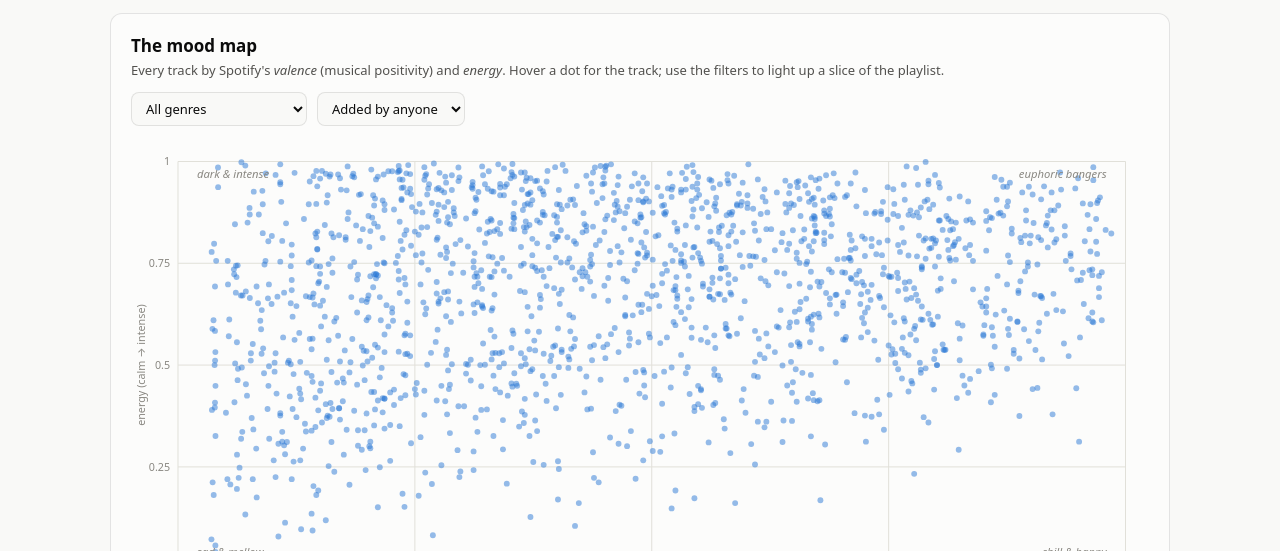
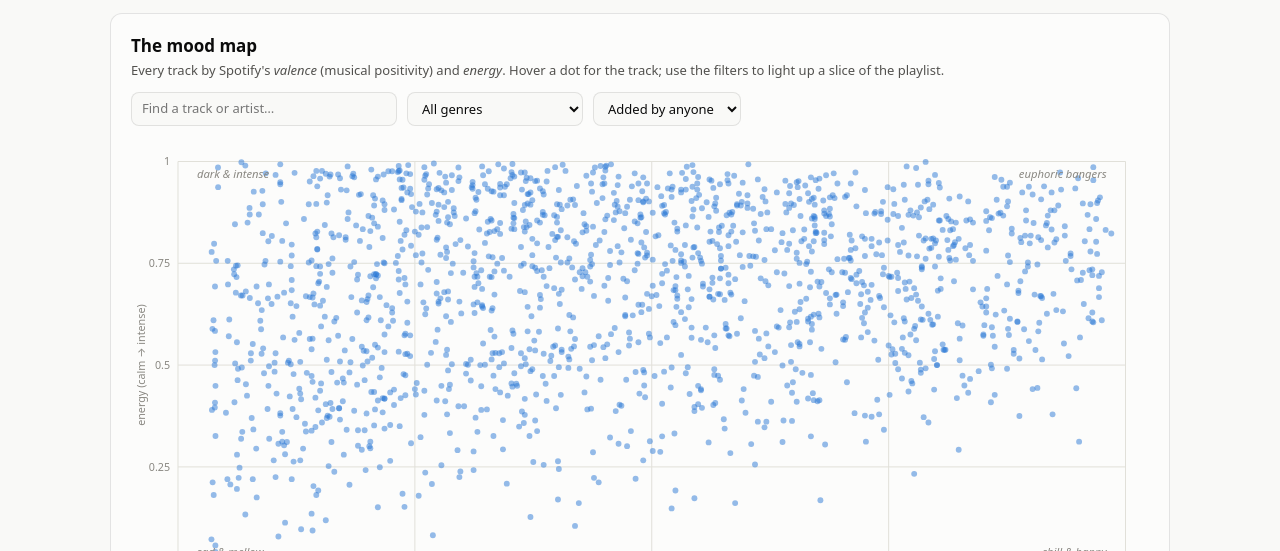
Before and after one commit to LethalNoah/everything-playlist, a plain HTML site: page index.html in a window 1280 px wide. Shown: the part 249-800 px from the top of the page. Drawn offline with Linux system fonts and the light colour scheme.

Commit message:
Add track search with dot highlighting to the mood map
Co-Authored-By: Claude Fable 5 <noreply@anthropic.com>

```diff
--- a/index.html
+++ b/index.html
@@ -170,8 +170,10 @@
     <h2>The mood map</h2>
     <p class="desc">Every track by Spotify's <em>valence</em> (musical positivity) and <em>energy</em>. Hover a dot for the track; use the filters to light up a slice of the playlist.</p>
     <div class="filters">
+      <input type="search" id="moodSearch" placeholder="Find a track or artist…" size="26" aria-label="Search for a track on the mood map">
       <select id="genreFilter" aria-label="Filter by genre"></select>
       <select id="adderFilter" aria-label="Filter by adder"></select>
+      <span id="moodCount" style="align-self:center;font-size:13px;color:var(--text-muted)"></span>
     </div>
     <div id="moodChart"></div>
   </div>
@@ -385,15 +387,18 @@ $('#adderFilter').innerHTML = `<option value="">Added by anyone</option>` +
   ADDERS.map((a,i) => `<option value="${i}">${esc(a)}</option>`).join('');
 $('#genreFilter').addEventListener('change', renderMood);
 $('#adderFilter').addEventListener('change', renderMood);
+$('#moodSearch').addEventListener('input', renderMood);
 
 function renderMood() {
   const W = 1040, H = 480, m = {t: 24, r: 24, b: 40, l: 48};
   const pw = W - m.l - m.r, ph = H - m.t - m.b;
   const gf = $('#genreFilter').value, af = $('#adderFilter').value;
-  const active = (t) => (!gf || t.g.includes(gf)) && (af === '' || t.b === +af);
+  const q = $('#moodSearch').value.trim().toLowerCase();
+  const active = (t) => (!gf || t.g.includes(gf)) && (af === '' || t.b === +af) &&
+    (!q || t.n.toLowerCase().includes(q) || t.ar.toLowerCase().includes(q) || t.al.toLowerCase().includes(q));
   const x = (v) => m.l + v * pw, y = (v) => m.t + ph - v * ph;
   const accent = css('--series-1'), gray = css('--deemph');
-  const filtering = gf !== '' || af !== '';
+  const filtering = gf !== '' || af !== '' || q !== '';
 
   let dots = '';
   const pos = [];
@@ -420,8 +425,19 @@ function renderMood() {
     <text class="quad-label" x="${x(0.98)}" y="${y(0.96)}" text-anchor="end">euphoric bangers</text>
     <text class="quad-label" x="${x(0.02)}" y="${y(0.03)}">sad &amp; mellow</text>
     <text class="quad-label" x="${x(0.98)}" y="${y(0.03)}" text-anchor="end">chill &amp; happy</text>`;
+  // search matches get a persistent ring, and a name label when there are only a few
+  let marks = '';
+  if (q && pos.length <= 60) {
+    for (const p of pos) marks += `<circle cx="${p.cx}" cy="${p.cy}" r="6.5" fill="none" stroke="${accent}" stroke-width="2"/>`;
+    if (pos.length <= 8) for (const p of pos) {
+      const left = p.cx > W - 220;
+      marks += `<text class="direct-label" x="${p.cx + (left ? -11 : 11)}" y="${p.cy + 4}"${left ? ' text-anchor="end"' : ''}>${esc(p.t.n)}</text>`;
+    }
+  }
+  $('#moodCount').textContent = q ? `${pos.length} ${pos.length === 1 ? 'match' : 'matches'}` :
+    (filtering ? `${pos.length} tracks highlighted` : '');
   $('#moodChart').innerHTML = `<svg id="moodSvg" viewBox="0 0 ${W} ${H}" style="width:100%;height:auto" role="img" aria-label="Scatter plot of valence versus energy for every track">
-    ${axes}${dots}${quads}
+    ${axes}${dots}${quads}${marks}
     <circle id="moodHalo" r="6" fill="none" stroke="${accent}" stroke-width="2" visibility="hidden"/>
     <text class="axis-label" x="${m.l+pw/2}" y="${H-2}" text-anchor="middle">valence (sad → happy)</text>
     <text class="axis-label" transform="rotate(-90 14 ${m.t+ph/2})" x="14" y="${m.t+ph/2}" text-anchor="middle">energy (calm → intense)</text>
```
